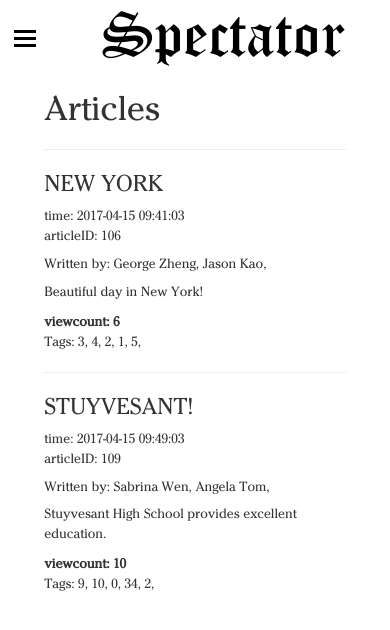
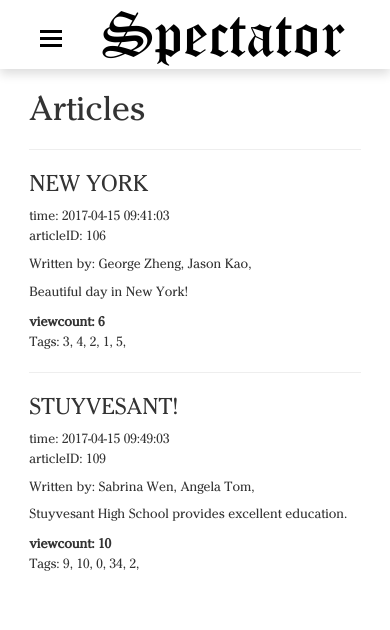
Before and after one commit to stuyspec/stuyspec2017, a Flask app: page / in a window 390 px wide. Shown: the top 630 px of the page. Run offline with Flask 2, Linux system fonts and the light colour scheme; some libraries are stand-ins or nearby versions.

Commit message:
only scroll collapse necessary

```diff
--- a/app/static/css/custom.css
+++ b/app/static/css/custom.css
@@ -110,6 +110,7 @@ body {
     width: 458px;
     height: 75px;
     margin: 0 auto;
+    margin-bottom: 15px;
 }
 
 .logo-container #logo a:hover,
@@ -239,6 +240,16 @@ body {
 
     /* triggers logo displacement on navbar collapse */
 
+    .container {
+        width: 100%;
+        padding: 0;
+    }
+
+    .content {
+        width: 85%;
+        margin: 0 auto;
+    }
+
     .header-wrapper #logo {
         display: none;
     }
@@ -247,13 +258,20 @@ body {
         margin: 0;
     }
 
+    .header-wrapper {
+        width: 100%;
+        box-shadow: 0px 5px 10px #ddd;
+
+    }
+
     .navbar-header .navbar-toggle {
         display: inline;
+        position: relative;
+        left: 30px;
     }
 
     .navbar-header #logo {
         display: inline;
-
     }
 
     .navbar-header #logo a h1 {
--- a/app/templates/base.html
+++ b/app/templates/base.html
@@ -50,7 +50,9 @@
                 %}
 
                 <nav class="navbar navbar-default">
+
                     <div class="container-fluid">
+
                         <div class="navbar-header">
                             <div id="logo">
                                 <a href="http://www.stuyspec.com/">
@@ -125,7 +127,12 @@
 
                 </section>
 
+            </div>
+
+            <div class="content">
+
                 {% block content %}{% endblock %}
+
             </div>
 
         </div>
```
